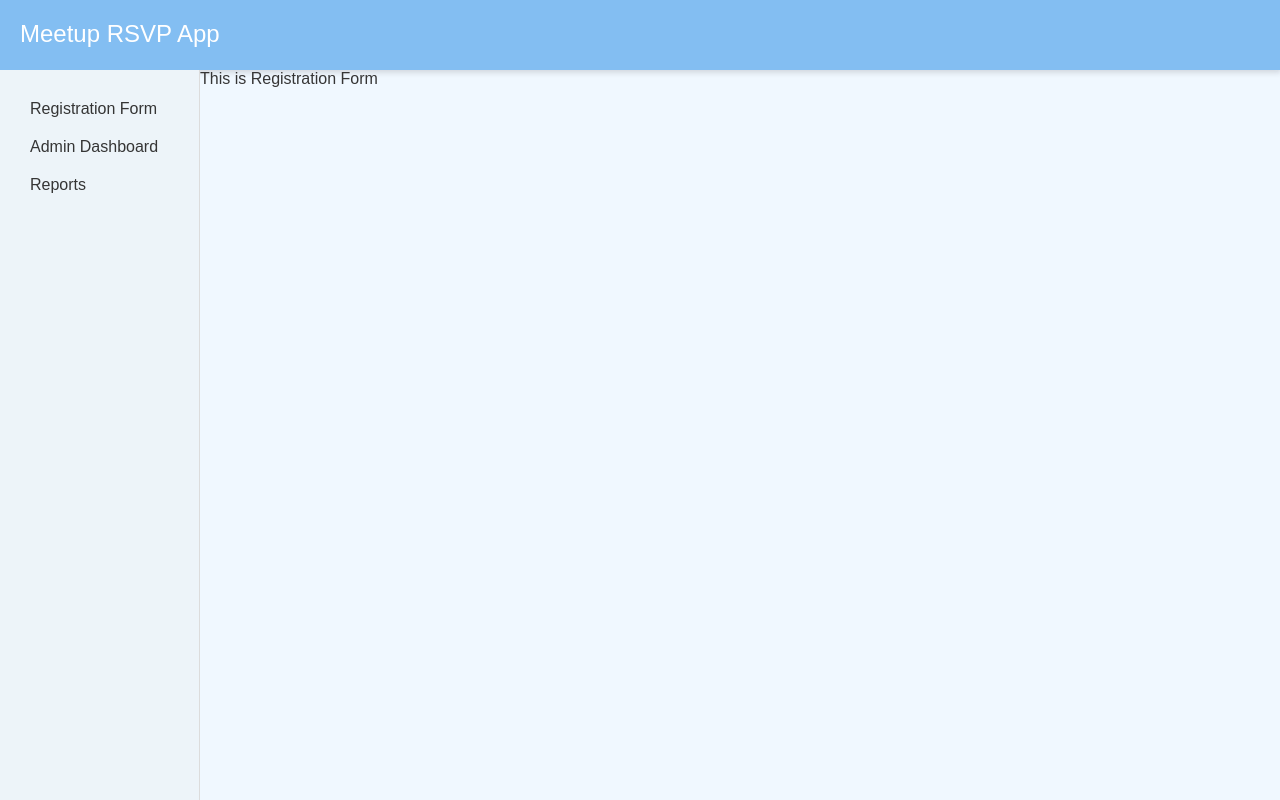
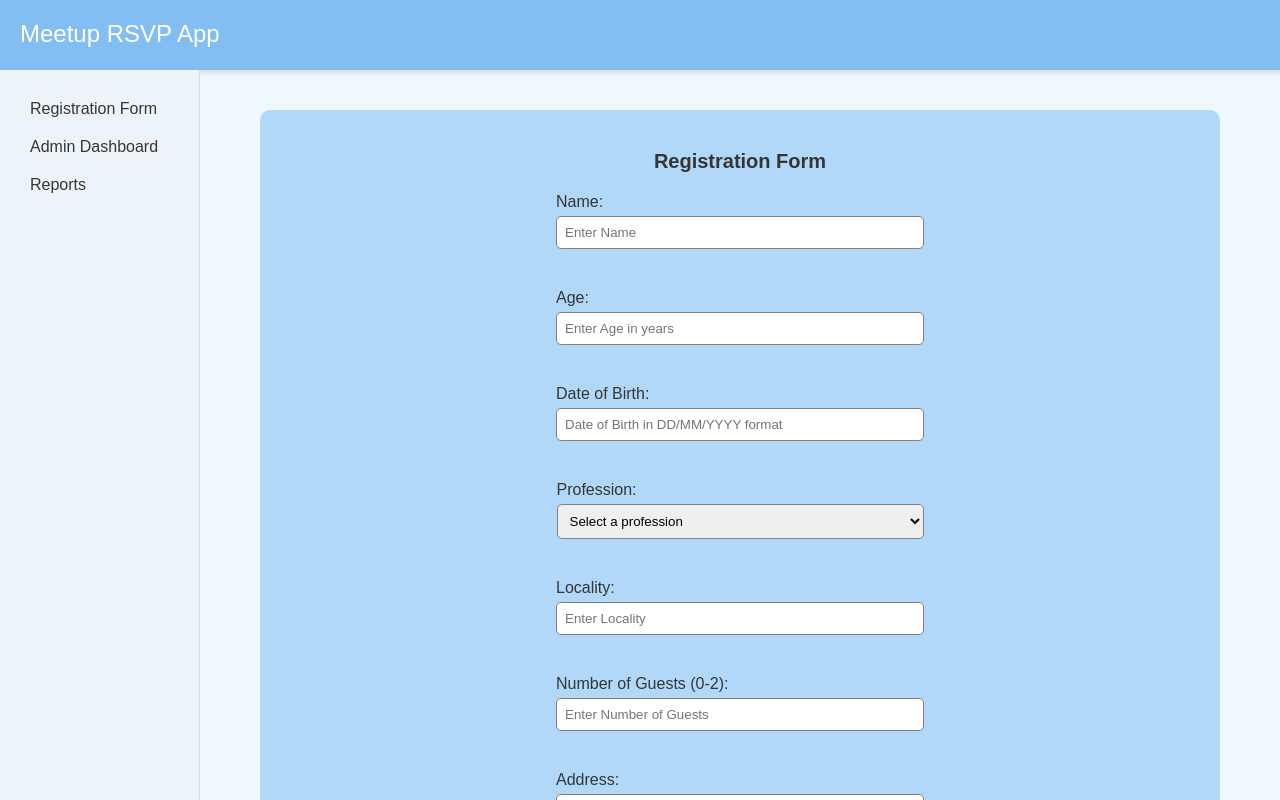
Before and after one commit to akash-basavaraju/invygo-test-app, a React (Create React App) app: page /registrationform in a window 1280 px wide. Shown: the top 800 px of the page. Built offline with nearby package versions, Linux system fonts and the light colour scheme.

Commit message:
feat: registration form addition

```diff
--- a/src/components/Dropdown Field/DropdownField.css
+++ b/src/components/Dropdown Field/DropdownField.css
@@ -8,12 +8,12 @@
 }
 
 .dropdown-label {
-  margin-bottom: 2px;
+  margin-bottom: 5px;
 }
 
 .dropdown-select {
   border: 1px solid gray;
   border-radius: 5px;
   padding: 8px;
-  width: 267px;
+  width: 367px;
 }
--- a/src/components/TextField/TextField.css
+++ b/src/components/TextField/TextField.css
@@ -8,12 +8,12 @@
 }
 
 .text-field-label {
-  margin-bottom: 2px;
+  margin-bottom: 5px;
 }
 
 .text-field-input {
   border: 1px solid gray;
   border-radius: 5px;
   padding: 8px;
-  width: 250px;
+  width: 350px;
 }
--- a/src/components/TextField/index.tsx
+++ b/src/components/TextField/index.tsx
@@ -1,25 +1,32 @@
 import "./TextField.css";
 
-interface ITextFieldProps {
+interface ITextFieldProps<T> {
   label: string;
   placeholder: string;
-  value?: string;
-  onChange: (value: string) => void;
+  value?: T;
+  onChange: (value: T) => void;
+  numberOnly?: boolean;
 }
 
-export default function TextField(props: ITextFieldProps) {
-  const { label, placeholder, value = "", onChange } = props;
+export default function TextField<T>(props: ITextFieldProps<T>) {
+  const {
+    label,
+    placeholder,
+    value = "",
+    onChange,
+    numberOnly = false,
+  } = props;
 
   return (
     <div className="text-field-container">
       <div className="text-field-label">{label}:</div>
       <input
-        type="text"
+        type={numberOnly ? "number" : "text"}
         className="text-field-input"
-        value={value}
+        value={`${value}`}
         placeholder={placeholder}
         onChange={(event) => {
-          onChange(event.target.value);
+          onChange(event.target.value as unknown as T);
         }}
       />
     </div>
--- a/src/layout/AppNavigation/AppNavigation.css
+++ b/src/layout/AppNavigation/AppNavigation.css
@@ -8,10 +8,11 @@ body {
 
 .app-navigation-container {
   display: grid;
-  grid-template-rows: 70px auto;
-  grid-template-columns: 200px auto;
+  grid-template-rows: 70px;
+  grid-template-columns: 200px;
   grid-gap: 0;
   width: 100%;
+  max-height: 100vh;
   min-height: 100vh;
 }
 
@@ -75,6 +76,7 @@ body {
 .app-navigation-page-container {
   grid-column: 2;
   grid-row: 2;
+  overflow: auto;
 }
 
 .app-navigation-page-container-mobile {
--- a/src/layout/AppNavigation/index.tsx
+++ b/src/layout/AppNavigation/index.tsx
@@ -58,7 +58,7 @@ export default function AppNavigation() {
         </div>
       </div>
       <div
-        className={`app-navigation-page-container-${IS_MOBILE ? "mobile" : ""}`}
+        className={`app-navigation-page-container${IS_MOBILE ? "-mobile" : ""}`}
       >
         <AppRoutes />
       </div>
--- a/src/pages/RegistrationForm/RegistrationForm.css
+++ b/src/pages/RegistrationForm/RegistrationForm.css
@@ -0,0 +1,35 @@
+.form-container {
+  padding: 40px;
+}
+
+.form-card {
+  display: flex;
+  flex-direction: column;
+  align-items: center;
+  justify-content: center;
+  padding: 40px 80px;
+  margin: 0px 20px;
+  background-color: #b2d8f9;
+  border-radius: 10px;
+}
+
+.form-header {
+  text-align: center;
+  font-size: 20px;
+  font-weight: 700;
+}
+
+.form-error {
+  color: red;
+}
+
+.form-submit {
+  border: none;
+  background: green;
+  padding: 10px 20px;
+  border-radius: 10px;
+  font-size: 16px;
+  font-weight: 700;
+  color: white;
+  cursor: pointer;
+}
--- a/src/pages/RegistrationForm/index.tsx
+++ b/src/pages/RegistrationForm/index.tsx
@@ -1,5 +1,85 @@
+import { useState } from "react";
+import DropdownField from "../../components/Dropdown Field";
+import TextField from "../../components/TextField";
+import { ProfessionOptions } from "../../utils/AppConstants";
 import "./RegistrationForm.css";
 
 export default function RegistrationForm() {
-  return <div>This is Registration Form</div>;
+  const [name, setName] = useState<string>("");
+  const [age, setAge] = useState<number>();
+  const [dob, setDob] = useState<string>("");
+  const [profession, setProfession] = useState<string>("");
+  const [locality, setLocality] = useState<string>("");
+  const [noOfGuests, setNoOfGuests] = useState<number>();
+  const [address, setAddress] = useState<string>("");
+  const [error, setError] = useState<string>("");
+
+  return (
+    <div className="form-container">
+      <div className="form-card">
+        <div className="form-header">Registration Form</div>
+        <TextField<string>
+          label="Name"
+          value={name}
+          onChange={(value) => {
+            setName(value);
+          }}
+          placeholder="Enter Name"
+        />
+        <TextField<number>
+          label="Age"
+          value={age}
+          onChange={(value) => {
+            setAge(value);
+          }}
+          numberOnly
+          placeholder="Enter Age in years"
+        />
+        <TextField<string>
+          label="Date of Birth"
+          value={dob}
+          onChange={(value) => {
+            setDob(value);
+          }}
+          placeholder="Date of Birth in DD/MM/YYYY format"
+        />
+        <DropdownField
+          label="Profession"
+          value={profession as string}
+          onChange={(value) => {
+            setProfession(value);
+          }}
+          options={ProfessionOptions}
+          placeholder="Select a profession"
+        />
+        <TextField<string>
+          label="Locality"
+          value={locality}
+          onChange={(value) => {
+            setLocality(value);
+          }}
+          placeholder="Enter Locality"
+        />
+        <TextField<number>
+          label="Number of Guests (0-2)"
+          value={noOfGuests}
+          onChange={(value) => {
+            setNoOfGuests(value);
+          }}
+          placeholder="Enter Number of Guests"
+          numberOnly
+        />
+        <TextField<string>
+          label="Address"
+          value={address}
+          onChange={(value) => {
+            setAddress(value);
+          }}
+          placeholder="Enter Address"
+        />
+        {error && <div className="form-error">{error}</div>}
+        <button className="form-submit">Submit</button>
+      </div>
+    </div>
+  );
 }
```
